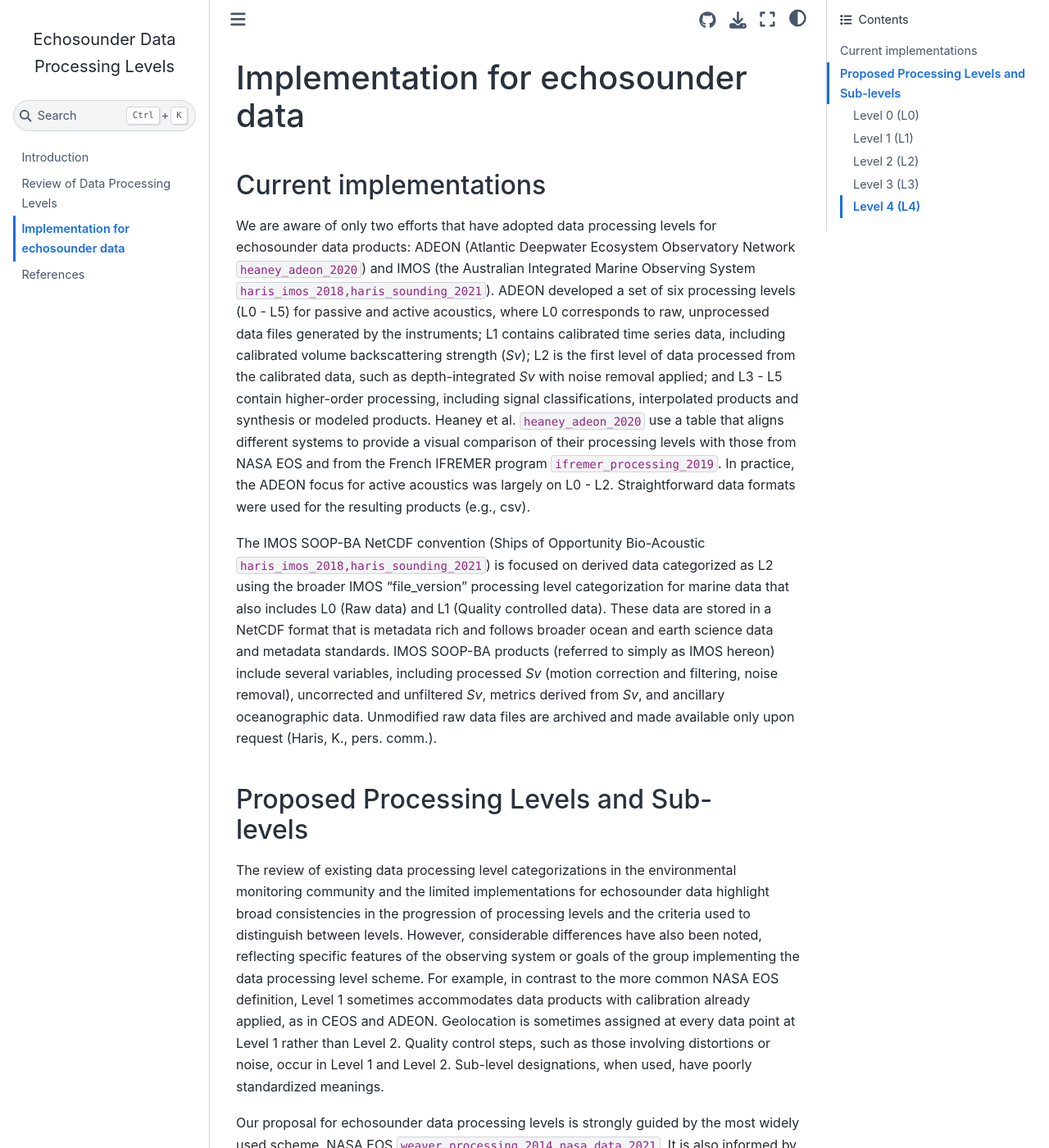
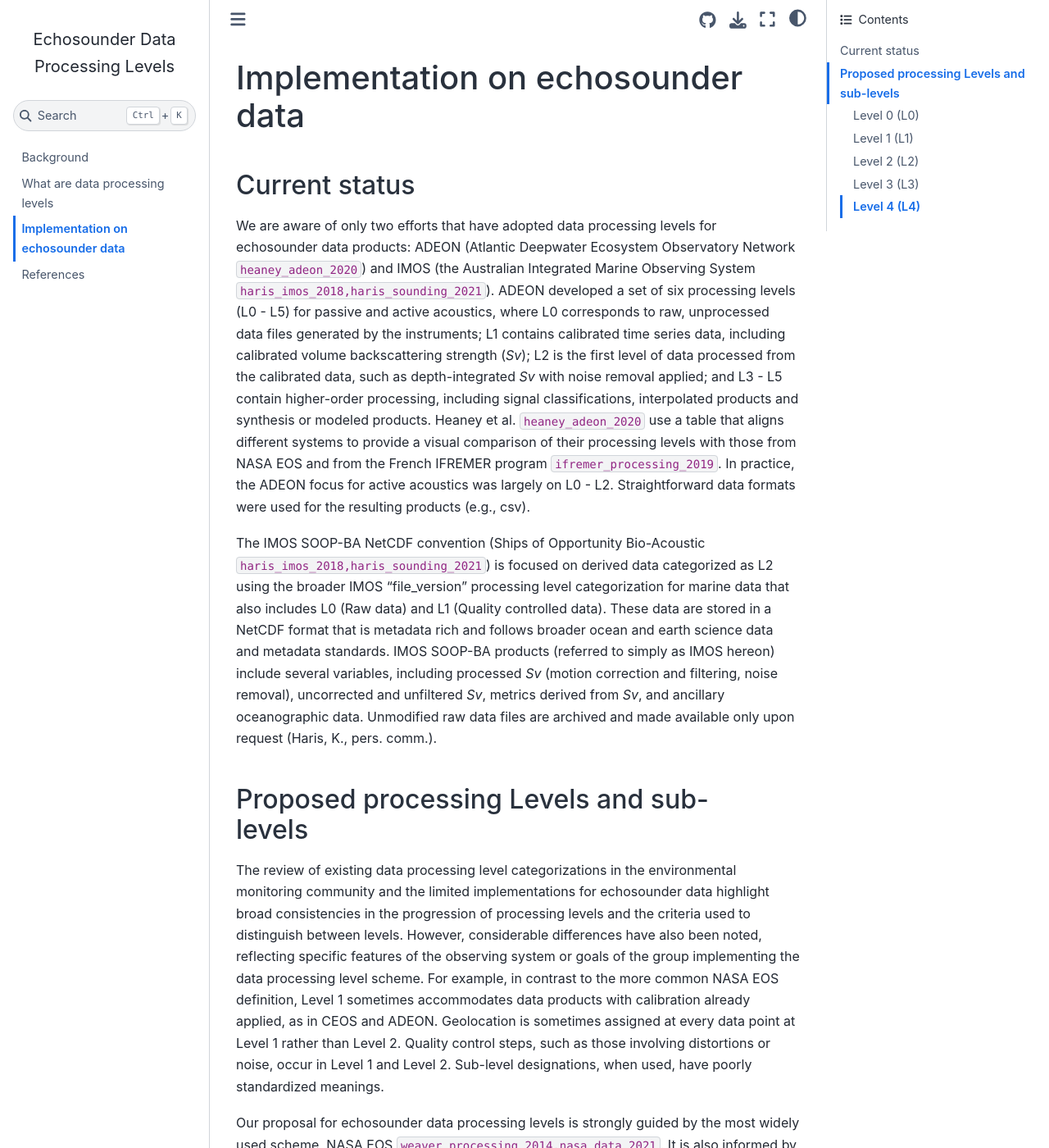
Before and after one commit to OSOceanAcoustics/echolevels, a Jupyter Book: the page built from docs/source/echodata.md, in a window 1280 px wide and 1400 px high. Shown: the whole window at 82% size. Built offline with Jupyter Book 1.0.4 settings and Sphinx 7.4.7 and the Sphinx Book theme 1.1.4, drawn with Linux system fonts in a browser that asks for light colours; cross-references to code outside the pages are shown as plain code; some of the changed text lies outside the part shown.

Commit message:
change headings and filenames

```diff
--- a/docs/source/_toc.yml
+++ b/docs/source/_toc.yml
@@ -4,7 +4,7 @@
 format: jb-book
 root: index
 chapters:
-- file: intro.md
+- file: background.md
 - file: review.md
 - file: echodata.md
 - file: zbibliography.md
--- a/docs/source/intro.md
+++ b/docs/source/background.md
@@ -1,4 +1,4 @@
-# Introduction
+# Background
 
 The increasing deployment of active sonar systems in a wide variety of ocean observing platforms have created unique opportunities for characterizing mid-trophic biological scatterers such as fish and zooplankton in the water column {cite}`benoitbird_2016`. Data generated from these instruments are increasingly recognized for their potential and distinctive contribution to marine ecosystem assessments and resource management, and as a critical component of observing systems for marine life {cite}`benson_2018,estes_2021,satterthwaite_2021,santora_2021,schwing_2023`.
 
--- a/docs/source/echodata.md
+++ b/docs/source/echodata.md
@@ -1,13 +1,13 @@
-# Implementation for echosounder data
+# Implementation on echosounder data
 
-## Current implementations
+## Current status
 
 We are aware of only two efforts that have adopted data processing levels for echosounder data products: ADEON (Atlantic Deepwater Ecosystem Observatory Network {cite}`heaney_adeon_2020`) and IMOS (the Australian Integrated Marine Observing System {cite}`haris_imos_2018,haris_sounding_2021`). ADEON developed a set of six processing levels (L0 - L5) for passive and active acoustics, where L0 corresponds to raw, unprocessed data files generated by the instruments; L1 contains calibrated time series data, including calibrated volume backscattering strength (_Sv_); L2 is the first level of data processed from the calibrated data, such as depth-integrated _Sv_ with noise removal applied; and L3 - L5 contain higher-order processing, including signal classifications, interpolated products and synthesis or modeled products. Heaney et al. {cite}`heaney_adeon_2020` use a table that aligns different systems to provide a visual comparison of their processing levels with those from NASA EOS and from the French IFREMER program {cite}`ifremer_processing_2019`. In practice, the ADEON focus for active acoustics was largely on L0 - L2. Straightforward data formats were used for the resulting products (e.g., csv).
 
 The IMOS SOOP-BA NetCDF convention (Ships of Opportunity Bio-Acoustic {cite}`haris_imos_2018,haris_sounding_2021`) is focused on derived data categorized as L2 using the broader IMOS “file_version” processing level categorization for marine data that also includes L0 (Raw data) and L1 (Quality controlled data). These data are stored in a NetCDF format that is metadata rich and follows broader ocean and earth science data and metadata standards. IMOS SOOP-BA products (referred to simply as IMOS hereon) include several variables, including processed _Sv_ (motion correction and filtering, noise removal), uncorrected and unfiltered _Sv_, metrics derived from _Sv_, and ancillary oceanographic data. Unmodified raw data files are archived and made available only upon request (Haris, K., pers. comm.).
 
 
-## Proposed Processing Levels and Sub-levels
+## Proposed processing Levels and sub-levels
 
 The review of existing data processing level categorizations in the environmental monitoring community and the limited implementations for echosounder data highlight broad consistencies in the progression of processing levels and the criteria used to distinguish between levels. However, considerable differences have also been noted, reflecting specific features of the observing system or goals of the group implementing the data processing level scheme. For example, in contrast to the more common NASA EOS definition, Level 1 sometimes accommodates data products with calibration already applied, as in CEOS and ADEON. Geolocation is sometimes assigned at every data point at Level 1 rather than Level 2. Quality control steps, such as those involving distortions or noise, occur in Level 1 and Level 2. Sub-level designations, when used, have poorly standardized meanings.
 
--- a/docs/source/review.md
+++ b/docs/source/review.md
@@ -1,4 +1,4 @@
-# Review of Data Processing Levels
+# What are data processing levels
 
 The use of data processing levels arose in the 1970's and 1980's particularly in the US research satellite community and in World Climate Research Program (WCRP) initiatives {cite}`gutman_towards_1997,weaver_processing_2014`. The 1986 NRC CODMAC report in particular {cite}`nrc_issues_1986` defined a set of common terms for data levels or types with the goal of alleviating confusion in the user community with respect to data processing steps and data products. This report was aimed at guiding future NASA data management practices and led directly to Data Processing (or Product) Levels definitions adopted by NASA for the Earth Observing System (EOS) in the early 1990's {cite}`parkinson_earth_2006,nasa_data_2021`; in turn, NASA EOS practices influenced the international Committee on Earth Observation Satellites (CEOS) definition of data product levels {cite}`ceos_interoperability_2008`. Programs that adopted the WCRP data-level categories, which are based originally on Global Atmospheric Research Program (GARP) work from the 1970’s, have been heterogeneous and ranged from in-situ monitoring to satellite products {cite}`gutman_towards_1997,weaver_processing_2014`.
 
```
Also changed, not shown: other parts of docs/source/review.md (+1 -1 lines).
